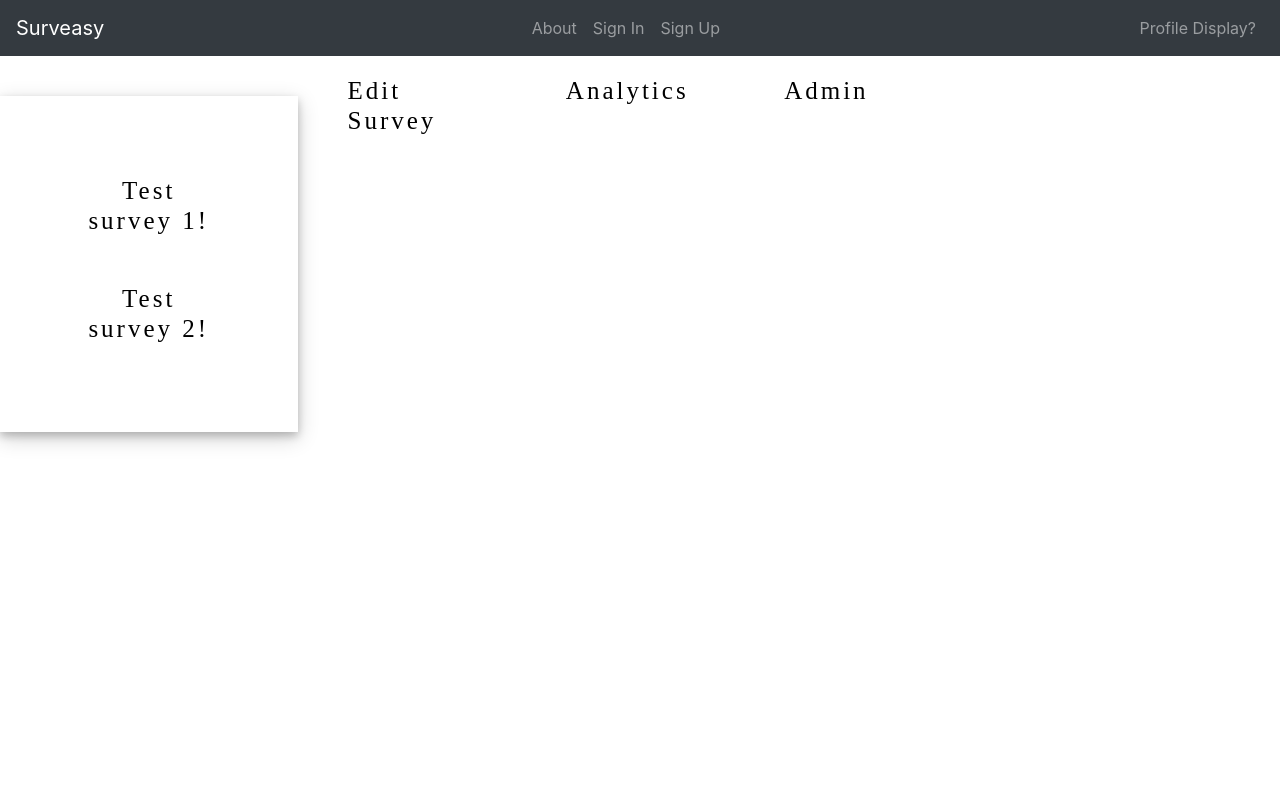
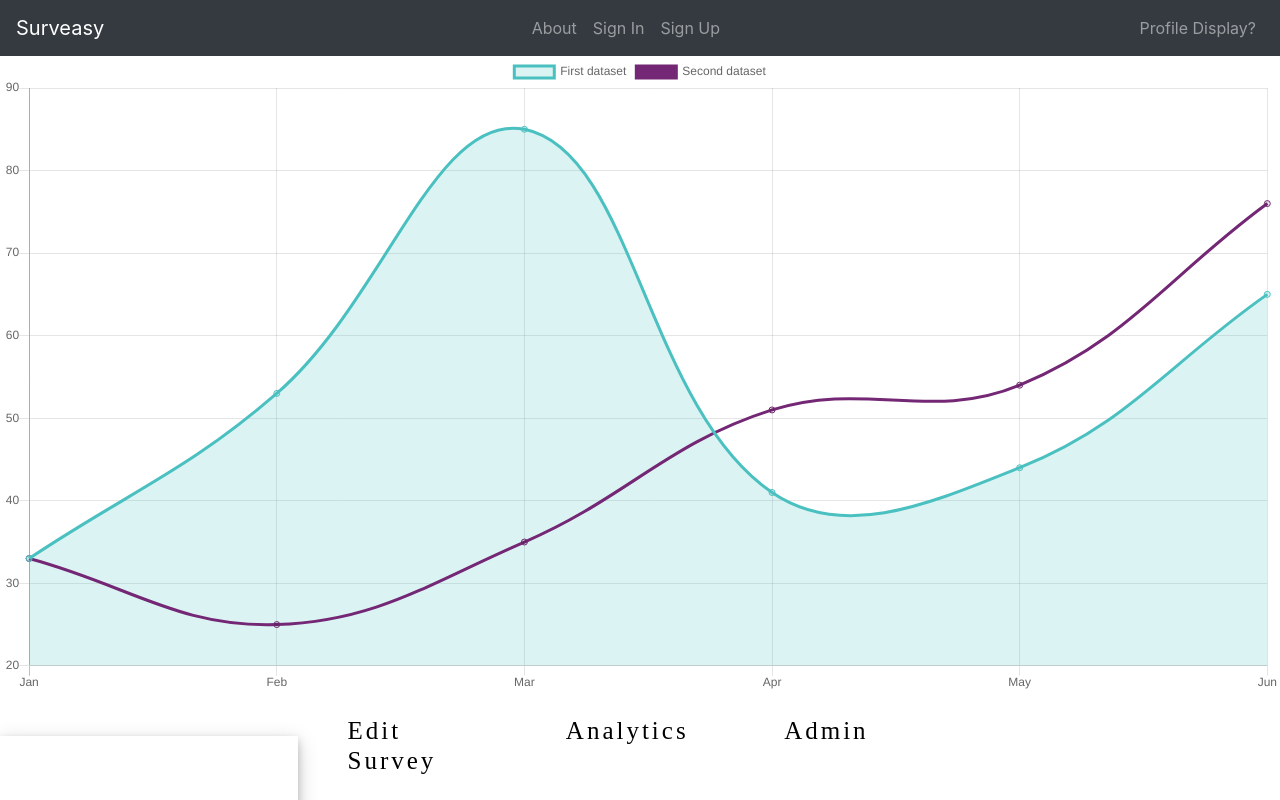
Before and after one commit to tylerdrewwork/Surveasy, a React (Create React App) app in the folder client/: page /admin in a window 1280 px wide. Shown: the top 800 px of the page. Built offline with nearby package versions, Linux system fonts and the light colour scheme; the HTML template or start-up script is replaced by a standard one.

Commit message:
adding in the chart js data line

```diff
--- a/client/src/pages/admin.js
+++ b/client/src/pages/admin.js
@@ -132,6 +132,7 @@ function Admin() {
     //starting the side survey page
     <div>
      <Navigation />
+     <Line data={data} />
       <Row float="center">
 
           <Col sx={3} md ={3}>
```
Lines whose indentation alone changed are shown as unchanged.
